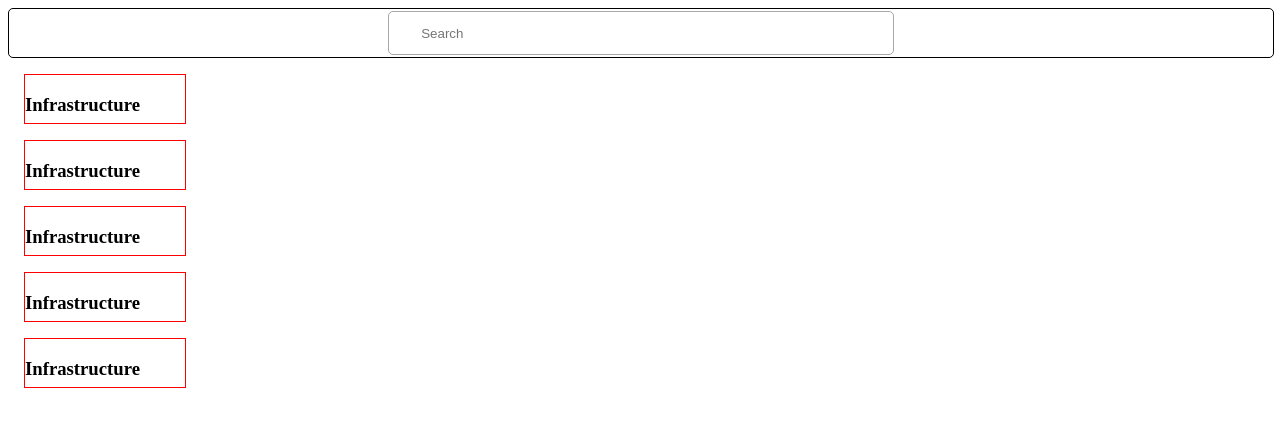
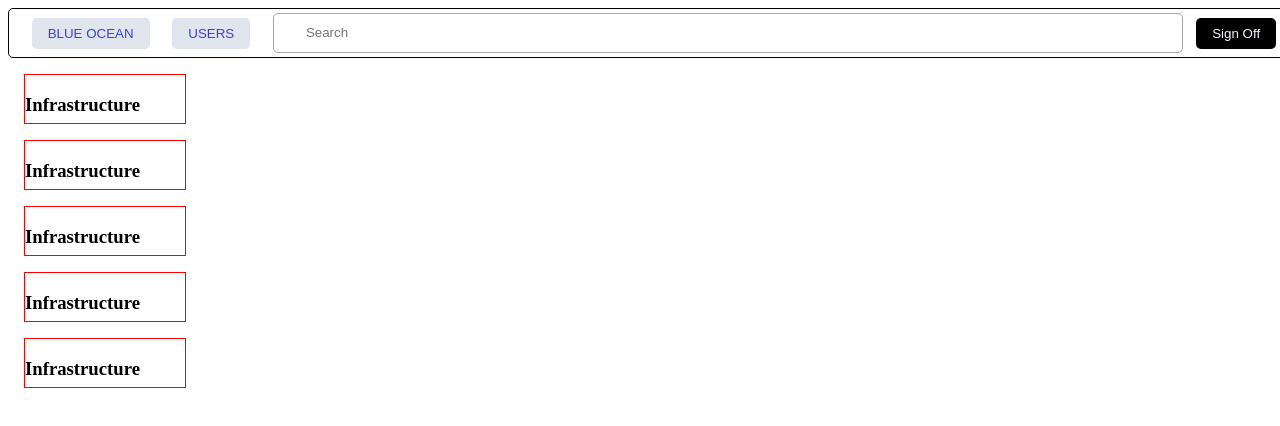
Before and after one commit to chiemelaumeh/TicketManager, a React (Create React App) app in the folder client/: page /tech in a window 1280 px wide. Shown: the top 426 px of the page. Built offline with nearby package versions, Linux system fonts and the light colour scheme.

Commit message:
working on navbar

```diff
--- a/client/src/App.js
+++ b/client/src/App.js
@@ -1,5 +1,10 @@
-import { BrowserRouter as Router, Routes, Route, Navigate } from "react-router-dom";
-import "./CssFiles/login.css"
+import {
+  BrowserRouter as Router,
+  Routes,
+  Route,
+  Navigate,
+} from "react-router-dom";
+import "./CssFiles/login.css";
 
 import Login from "./Pages/Login";
 import Admin from "./Pages/Admin";
@@ -8,13 +13,10 @@ import Tech from "./Pages/Tech";
 import SingleTicket from "./Pages/SingleTicket";
 import { useState } from "react";
 
-
-
 function App() {
-
   // const storedValue = localStorage.getItem('auth')
 
-  const [auth, setAuth] = useState(false)
+  const [auth, setAuth] = useState(false);
 
   // const test = () => {
   //   setAuth(true)
@@ -29,19 +31,23 @@ function App() {
     <Router>
       <div className="App">
         <Routes>
-          <Route exact path="/login" element={!auth ? <Login /> : <Navigate to='/admin' />} />
-          <Route exact path="/admin" element={auth ? <Admin /> : <Navigate to='/login' />} />
+          <Route
+            exact
+            path="/login"
+            element={!auth ? <Login /> : <Navigate to="/admin" />}
+          />
+          <Route
+            exact
+            path="/admin"
+            element={auth ? <Admin /> : <Navigate to="/login" />}
+          />
           <Route exact path="/user" element={<User />} />
           <Route exact path="/tech" element={<Tech />} />
           <Route path="/tech/:ticketId" element={<SingleTicket />} />
         </Routes>
       </div>
     </Router>
-
-
   );
-
-
 }
 
 export default App;
--- a/client/src/CssFiles/tech.css
+++ b/client/src/CssFiles/tech.css
@@ -1,14 +1,14 @@
 .oneticket {
   height: 3rem;
-  width:10rem;
+  width: 10rem;
   border: 1px solid red;
   margin: 1rem;
 }
 
 .navbar {
-  width: 100%;
+  width: 100vw;
   height: 3rem;
-  border:1px solid black;
+  border: 1px solid black;
   border-radius: 5px;
   margin-top: 0;
   display: flex;
@@ -17,14 +17,61 @@
   /* align-content: center; */
 }
 
-.search{
+.search {
   outline: 0;
-  width: 40%;
-  height: 90%;
+  width: 100%;
+  height: 80%;
   border-radius: 5px;
   border: 1px solid rgb(169, 166, 166);
   padding: 0 2rem;
+}
 
+.sign {
+  outline: 0;
+  width: 10rem;
+  height: 90%;
+  border-radius: 5px;
+  /* border: 1px solid rgb(169, 166, 166); */
+  /* padding: 0 2rem; */
+  display: flex;
+  justify-content: center;
+  align-items: center;
+}
 
+.btn {
+  padding: 0.5rem 1rem;
+  border: 0;
+  cursor: pointer;
 
 }
+.signoff {
+  border: 0;
+  background-color: black;
+  color: aliceblue;
+  border-radius: 5px;
+}
+.name {
+  outline: 0;
+  width: 25rem;
+  height: 90%;
+  border-radius: 5px;
+  /* border: 1px solid rgb(169, 166, 166); */
+  /* padding: 0 2rem; */
+  display: flex;
+  justify-content: space-evenly;
+  align-items: center;
+}
+
+.navlink {
+
+  background-color: rgb(224, 228, 237);
+  color: rgb(55, 66, 222);
+  border-radius: 5px;
+}
+.usernav {
+
+  background-color: rgb(224, 228, 237);
+  color: rgb(55, 66, 222);
+  border-radius: 5px;
+
+}
--- a/client/src/Pages/Tech.js
+++ b/client/src/Pages/Tech.js
@@ -1,22 +1,26 @@
 import { Link, NavLink } from "react-router-dom";
 import userTickets from "../data";
-import "../CssFiles/tech.css"
+import "../CssFiles/tech.css";
 const Tech = () => {
   console.log(userTickets);
   return (
     <>
+      <nav className="navbar">
+        <div className="name">
+          <button className="navlink btn">BLUE OCEAN</button>
+          <button className="navlink btn">USERS</button>
 
-      <nav className="navbar">
-            <input type="search" className="search" placeholder="Search"/>
+        </div>
+        <input type="TEXT" className="search" placeholder="Search" />
+        <div className="sign">
+          <button className="signoff btn">Sign Off</button>
+        </div>
       </nav>
       <div className="ticketboard">
-
         {userTickets.map((ticket) => {
           return (
             <article className="oneticket" key={ticket.ticket_id}>
-
-                <h3>{ticket.category}</h3>
-
+              <h3>{ticket.category}</h3>
             </article>
           );
         })}
```
